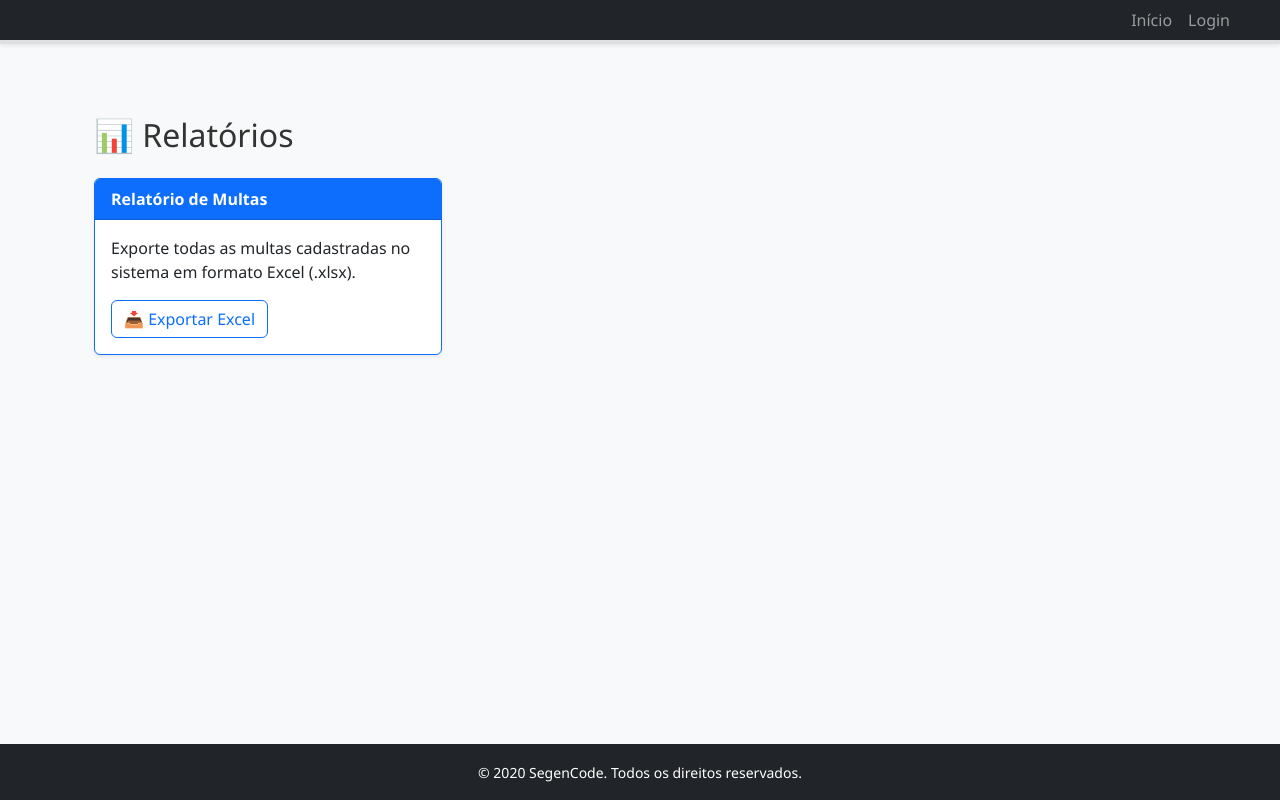
After one commit to pedronels0n/fleetmanager, a Django app: template controle/templates/controle/listar_relatorios.html in a window 1280 px wide. The commit adds this page. Run offline with Django 3.2, Linux system fonts and the light colour scheme; the template is opened without the code that fills it: most values are stand-ins (such as "Sample title", 1, 10 or a date in 2020).

Commit message:
[CREATED] Modulo Relatorios criada

```diff
--- a/controle/templates/controle/index.html
+++ b/controle/templates/controle/index.html
@@ -126,7 +126,7 @@
 
 <!-- Card Relatórios -->
 <div class="col-12 col-sm-6 col-md-4 col-lg-3 mb-3">
-    <a href="#" class="text-decoration-none text-dark">
+    <a href="{%url 'listar_relatorios'%}" class="text-decoration-none text-dark">
         <div class="card border-0 shadow-sm small-card h-100 hover-shadow">
             <div class="card-body d-flex align-items-center">
                 <i class="fas fa-chart-line fa-2x me-3 text-info"></i>
--- /dev/null
+++ b/controle/templates/controle/listar_relatorios.html
@@ -0,0 +1,29 @@
+{% extends 'controle/base.html' %}
+
+{% block content %}
+<div class="container mt-5">
+    <h2 class="mb-4">📊 Relatórios</h2>
+
+    <div class="row">
+        <!-- Card de Relatório de Multas -->
+        <div class="col-md-4">
+            <div class="card border-primary shadow-sm">
+                <div class="card-header bg-primary text-white">
+                    Relatório de Multas
+                </div>
+                <div class="card-body">
+                    <p class="card-text">
+                        Exporte todas as multas cadastradas no sistema em formato Excel (.xlsx).
+                    </p>
+                    <a href="{% url 'exportar_multas_excel' %}" class="btn btn-outline-primary">
+                        📥 Exportar Excel
+                    </a>
+                </div>
+            </div>
+        </div>
+
+        <!-- Outros cards podem ir aqui -->
+
+    </div>
+</div>
+{% endblock %}
--- a/controle/urls.py
+++ b/controle/urls.py
@@ -40,4 +40,7 @@ urlpatterns = [
     path('multa/<int:pk>/editar/', views.atualizar_status_multa, name='editar_multa'),
     path('multas/<int:pk>/pagar/', views.pagar_multa, name='pagar_multa'),
     path('multas/<int:pk>/detalhar/', views.detalhar_multa, name='detalhar_multa'),
+    #LINKS PARA RELATORIOS
+    path('exportar-multas-excel/', views.exportar_multas_excel, name='exportar_multas_excel'),
+    path('relatorios/', views.listar_relatorios, name='listar_relatorios'),
 ]
--- a/requirements.txt
+++ b/requirements.txt
@@ -11,8 +11,10 @@ django-import-export==4.3.9
 django-simple-history==3.10.1
 django-widget-tweaks==1.5.0
 djangorestframework==3.16.1
+et_xmlfile==2.0.0
 fonttools==4.59.2
 idna==3.10
+openpyxl==3.1.5
 pillow==11.3.0
 psycopg2-binary==2.9.10
 pycparser==2.22
```
Also changed, not shown: controle/views.py (+84 -0 lines).
